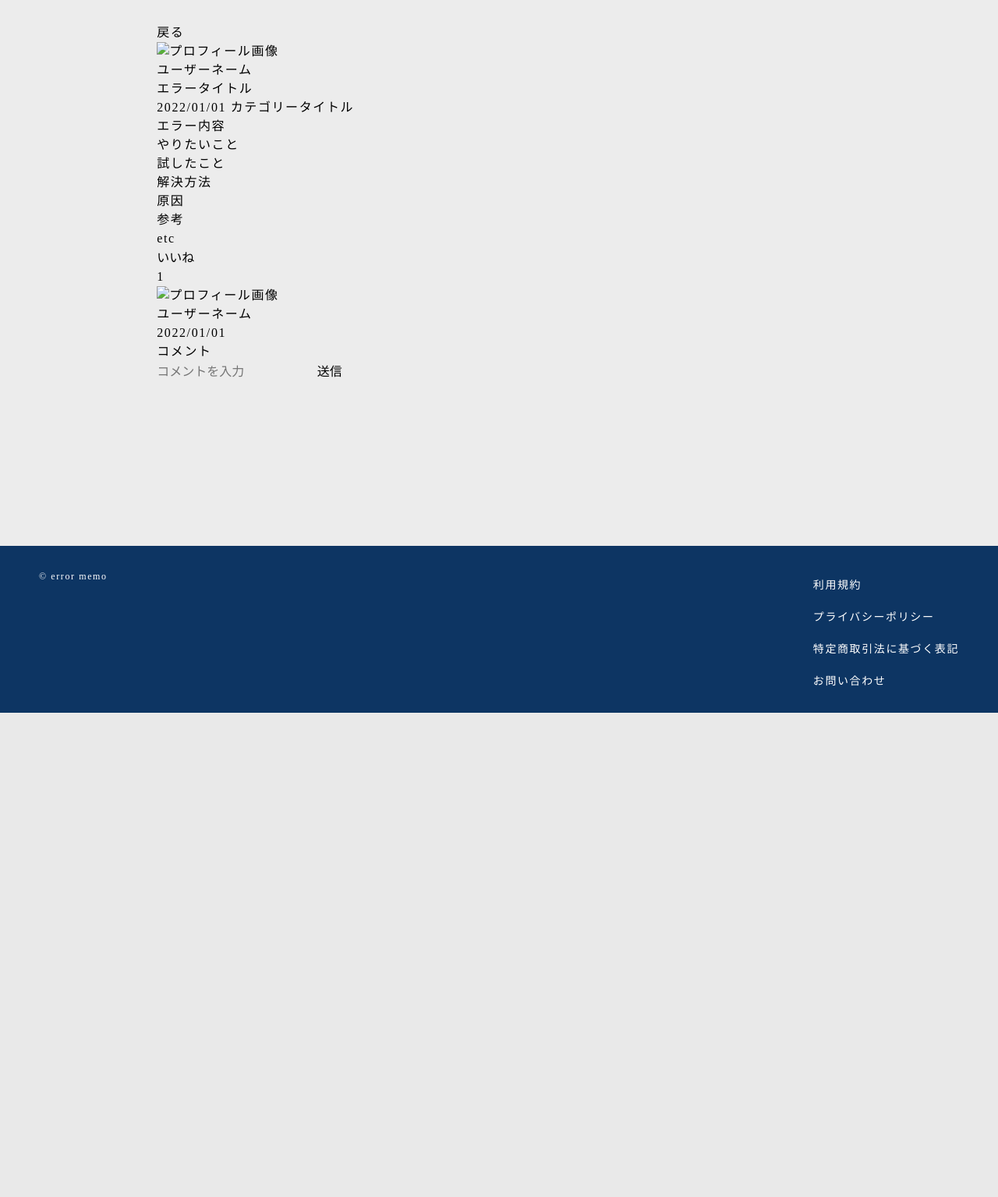
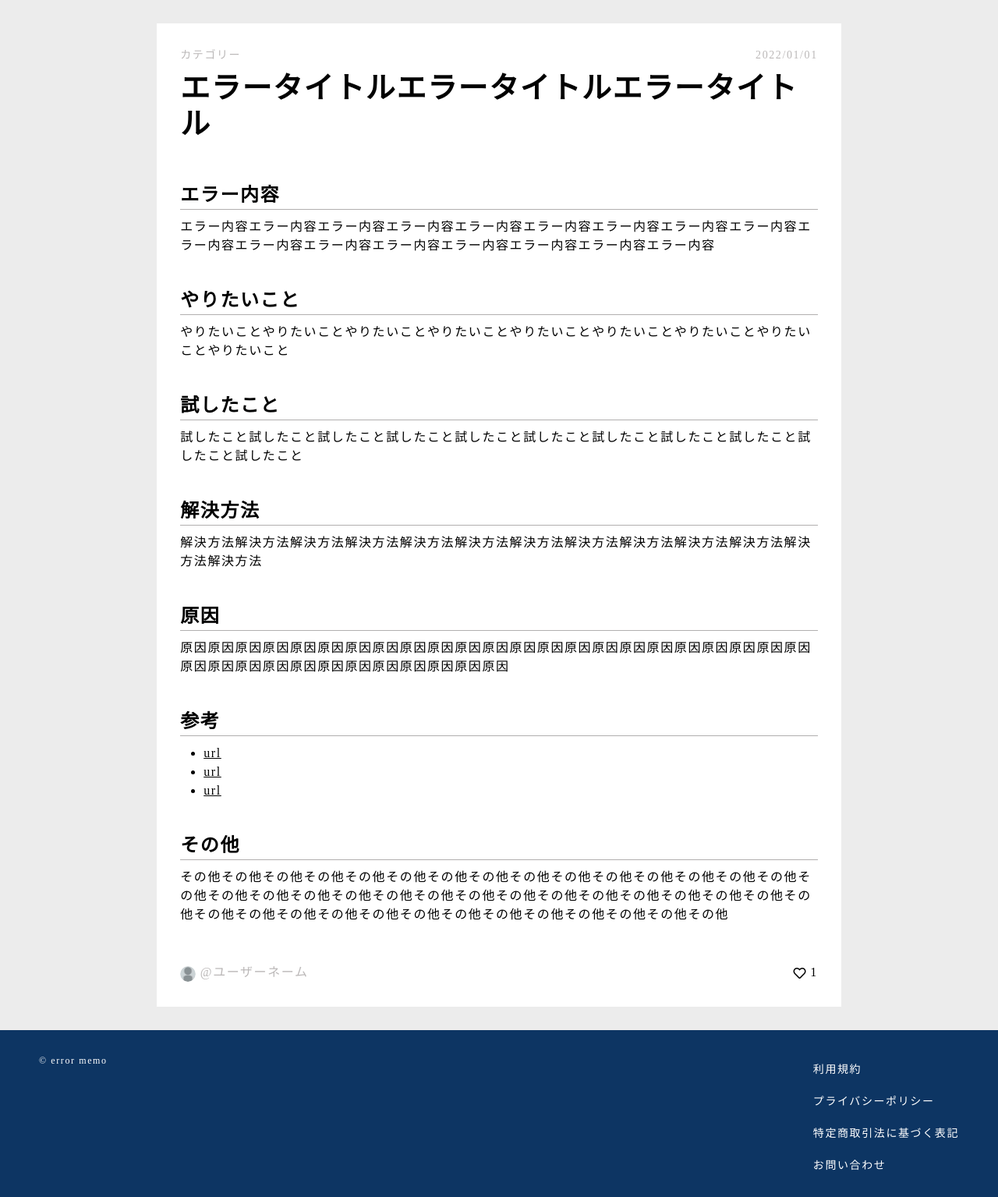
Before and after one commit to nodoguro68/error_memo, a PHP site: page /memo_detail.php in a window 1280 px wide. Shown: the part 120-1655 px from the top of the page at 78% size. Before the commit the page ends 1034 px from the top, so only its background shows below. Run offline with PHP 8.4, Linux system fonts and the light colour scheme; style sheets or scripts are compiled from the project's sources; some libraries are stand-ins or nearby versions.

Commit message:
メモ詳細画面のスタイル作成

```diff
--- a/app/memo_detail.php
+++ b/app/memo_detail.php
@@ -7,55 +7,74 @@ require_once '../template/header.php';
 
 <main class="main">
     <div class="container">
-        <div class="link-wrap">
-            <a href="index.php" class="link">戻る</a>
+        <div class="contents memo-contents">
+
+            <div class="contents__body">
+                <div class="memo">
+                    <div class="memo__head">
+                        <div class="memo__info">
+                            <span class="memo__category">カテゴリー</span>
+                            <span class="memo__date">2022/01/01</span>
                         </div>
+                        <h2 class="memo__title">エラータイトルエラータイトルエラータイトル</h2>
 
-        <section class="user-info">
-            <a href="user_detail.php"><img src="" alt="プロフィール画像" class="user-info__profile-img"></a>
-            <p class="user-info__name">ユーザーネーム</p>
-        </section>
-
-        <section class="memo">
-            <div class="memo__header">
-                <h2 class="memo__title">エラータイトル</h2>
-                <span class="memo__date">2022/01/01</span>
-                <span class="memo__category">カテゴリータイトル</span>
                     </div>
 
                     <div class="memo__body">
-                <p class="memo__content">エラー内容</p>
-                <p class="memo__content">やりたいこと</p>
-                <p class="memo__content">試したこと</p>
-                <p class="memo__content">解決方法</p>
-                <p class="memo__content">原因</p>
-                <p class="memo__content">参考</p>
-                <p class="memo__content">etc</p>
+                        <div class="memo__group">
+                            <h3 class="memo__content-title">エラー内容</h3>
+                            <p class="memo__content">エラー内容エラー内容エラー内容エラー内容エラー内容エラー内容エラー内容エラー内容エラー内容エラー内容エラー内容エラー内容エラー内容エラー内容エラー内容エラー内容エラー内容</p>
+                        </div>
+                        <div class="memo__group">
+                            <h3 class="memo__content-title">やりたいこと</h3>
+                            <p class="memo__content">やりたいことやりたいことやりたいことやりたいことやりたいことやりたいことやりたいことやりたいことやりたいこと</p>
+                        </div>
+                        <div class="memo__group">
+                            <h3 class="memo__content-title">試したこと</h3>
+                            <p class="memo__content">試したこと試したこと試したこと試したこと試したこと試したこと試したこと試したこと試したこと試したこと試したこと</p>
+                        </div>
+                        <div class="memo__group">
+                            <h3 class="memo__content-title memo__content-title--solution">解決方法</h3>
+                            <p class="memo__content">解決方法解決方法解決方法解決方法解決方法解決方法解決方法解決方法解決方法解決方法解決方法解決方法解決方法</p>
+                        </div>
+                        <div class="memo__group">
+                            <h3 class="memo__content-title">原因</h3>
+                            <p class="memo__content">原因原因原因原因原因原因原因原因原因原因原因原因原因原因原因原因原因原因原因原因原因原因原因原因原因原因原因原因原因原因原因原因原因原因原因</p>
+                        </div>
+                        <div class="memo__group">
+                            <h3 class="memo__content-title">参考</h3>
+                            <ul class="reference-list">
+                                <li class="reference-list__item">
+                                    <a href="" class="reference-list__link">url</a>
+                                </li>
+                                <li class="reference-list__item">
+                                    <a href="" class="reference-list__link">url</a>
+                                </li>
+                                <li class="reference-list__item">
+                                    <a href="" class="reference-list__link">url</a>
+                                </li>
+                            </ul>
+                        </div>
+                        <div class="memo__group">
+                            <h3 class="memo__content-title">その他</h3>
+                            <p class="memo__content">その他その他その他その他その他その他その他その他その他その他その他その他その他その他その他その他その他その他その他その他その他その他その他その他その他その他その他その他その他その他その他その他その他その他その他その他その他その他その他その他その他その他その他その他</p>
+                        </div>
                     </div>
 
-            <div class="memo__footer">
-                <button type="button" class="favorite-btn">いいね</button>
-                <div class="count-area">
-                    <span class="count">1</span>
+                    <div class="memo__foot">
+                        <div class="user-info">
+                            <a href="user_detail.php"><img src="../public/images/no-image.jpeg" alt="プロフィール画像" class="user-info__profile-img"></a>
+                            <span class="user-info__name">@ユーザーネーム</span>
+                        </div>
+                        <div class="memo__favor">
+                            <button type="button" class="memo__favor-btn"><i class="far fa-heart"></i></button>
+                            <span class="memo__favor-count">1</span>
                         </div>
                     </div>
-        </section>
+                </div>
+            </div>
 
-        <section class="comments">
-            <div class="comment">
-                <div class="comment__user-info">
-                    <img src="" alt="プロフィール画像" class="comment__profile-img">
-                    <p class="comment_name">ユーザーネーム</p>
         </div>
-                <p class="comment__date">2022/01/01</p>
-                <p class="comment__text">コメント</p>
-            </div>
-        </section>
-
-        <form method="post" class="comment-form">
-            <input type="text" name="comment" class="form__input" placeholder="コメントを入力">
-            <input type="submit" value="送信" class="submit-btn">
-        </form>
     </div>
 
 </main>
--- /dev/null
+++ b/resource/scss/page/_memo_detail.scss
@@ -0,0 +1,76 @@
+.memo-contents {
+    .contents__body {
+        margin-top: 0;
+    }
+}
+.user-info {
+    .user-info__name {
+        color: rgb(187, 184, 184);
+    }
+
+    .user-info__profile-img {
+        width: 20px;
+        height: 20px;
+        border-radius: 50%;
+        object-fit: cover;
+    }
+}
+
+.memo__head {
+    position: relative;
+
+    .memo__info {
+        font-size: $fz-m;
+        color: rgb(187, 184, 184);
+
+        .memo__date {
+            position: absolute;
+            top: 0;
+            right: 0;
+        }
+    }
+
+    .memo__title {
+        margin-top: $space-m;
+        font-size: $fz-3l;
+        font-weight: bold;
+        line-height: 1.2;
+    }
+}
+
+.memo__body {
+    margin-top: $space-4l;
+
+    .memo__group + .memo__group {
+        margin-top: $space-3l;
+    }
+
+    .memo__content-title {
+        border-bottom: 1px solid rgb(177, 175, 175);
+        font-size: $fz-xl;
+        font-weight: bold;
+
+    }
+
+    .memo__content {
+        margin-top: $space-m;
+    }
+}
+
+.memo__foot {
+    margin-top: $space-4l;
+    display: flex;
+    justify-content: space-between;
+}
+
+
+.reference-list {
+    margin-left: $space-xxl;
+    margin-top: $space-m;
+    list-style: disc;
+
+
+    .reference-list__link {
+        text-decoration: underline;
+    }
+}
--- a/resource/scss/style.scss
+++ b/resource/scss/style.scss
@@ -16,3 +16,4 @@
 
 @import 'page/admin';
 @import 'page/mypage';
+@import 'page/memo_detail';
```
Lines whose indentation alone changed are shown as unchanged.
